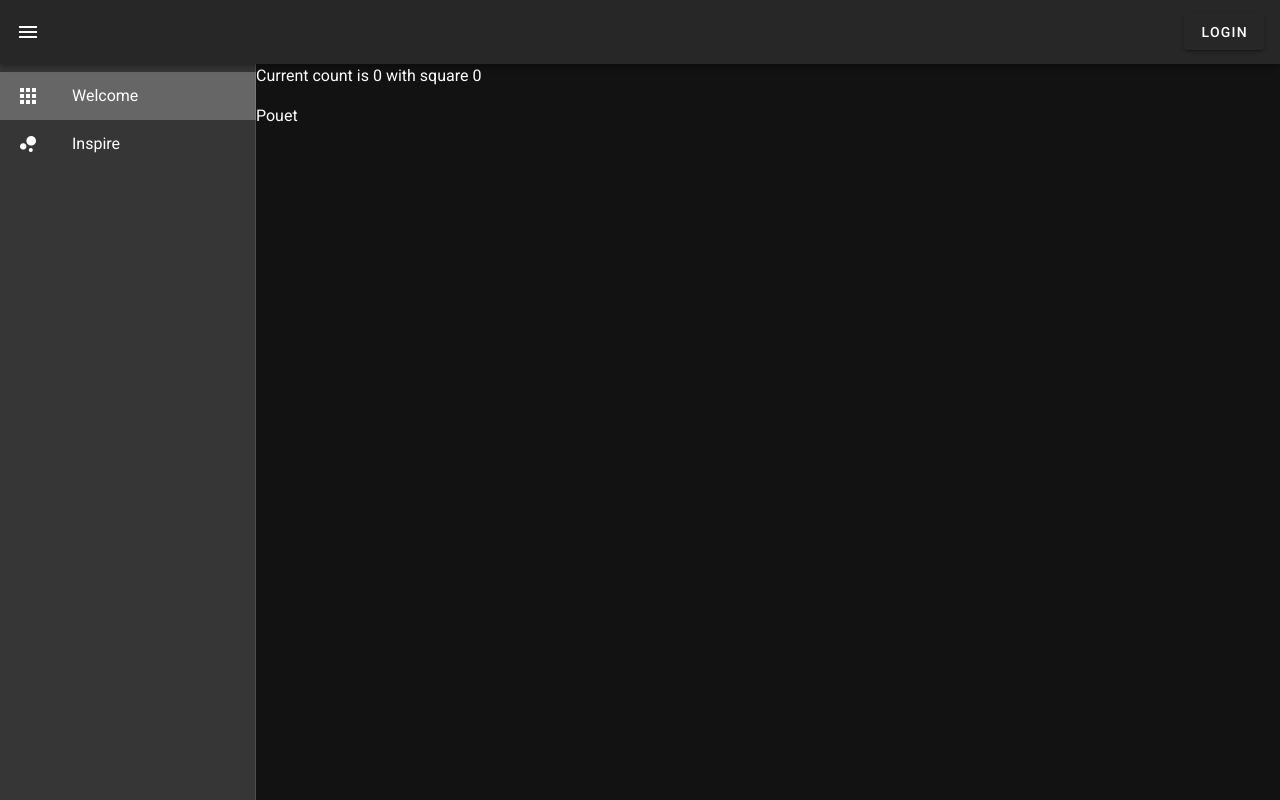
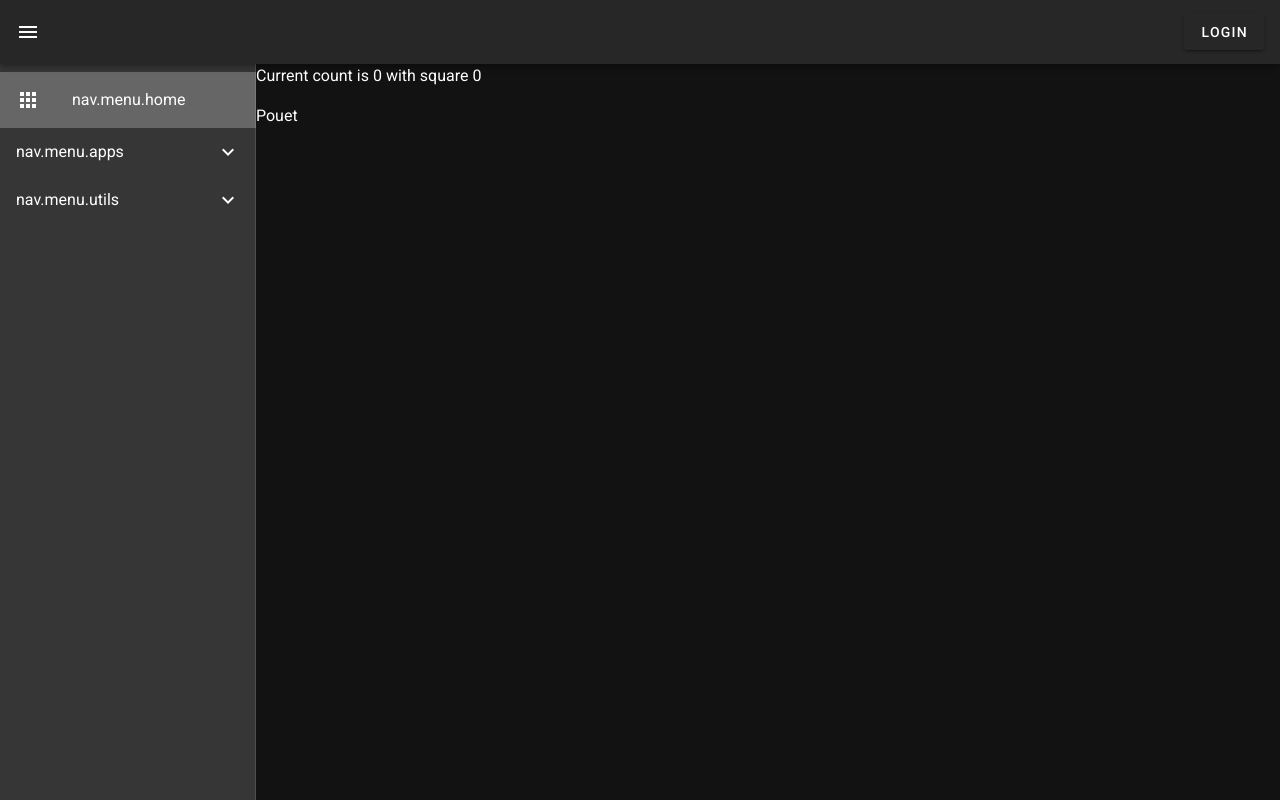
Before and after one commit to Al-un/alun-app, a Nuxt app: page / in a window 1280 px wide. Both pictures are taken after a click on the button 28 px from the left and 32 px from the top of the page. Built offline with nearby package versions, Linux system fonts and the light colour scheme.

Commit message:
feat: add basic navigation

```diff
--- a/layouts/default.vue
+++ b/layouts/default.vue
@@ -2,20 +2,44 @@
   <v-app :dark="dark">
     <v-navigation-drawer v-model="drawer" app clipped>
       <v-list>
-        <v-list-item
-          v-for="(item, i) in items"
-          :key="i"
-          :to="item.to"
-          router
-          exact
-        >
-          <v-list-item-action>
-            <v-icon>{{ item.icon }}</v-icon>
-          </v-list-item-action>
-          <v-list-item-content>
-            <v-list-item-title v-text="item.title" />
-          </v-list-item-content>
+        <v-list-item to="/" router exact>
+          <v-list-item-icon>
+            <v-icon>mdi-apps</v-icon>
+          </v-list-item-icon>
+          <v-list-item-title>{{ $t('nav.menu.home') }}</v-list-item-title>
         </v-list-item>
+
+        <v-list-group>
+          <template v-slot:activator>
+            <v-list-item-title>{{ $t('nav.menu.apps') }}</v-list-item-title>
+          </template>
+
+          <v-list-item
+            v-for="(app, idx) in apps"
+            :key="idx"
+            :to="app.to"
+            router
+            exact
+          >
+            <v-list-item-title>{{ $t(app.i18n) }}</v-list-item-title>
+          </v-list-item>
+        </v-list-group>
+
+        <v-list-group>
+          <template v-slot:activator>
+            <v-list-item-title>{{ $t('nav.menu.utils') }}</v-list-item-title>
+          </template>
+
+          <v-list-item
+            v-for="(util, idx) in utils"
+            :key="idx"
+            :to="util.to"
+            router
+            exact
+          >
+            <v-list-item-title>{{ $t(util.i18n) }}</v-list-item-title>
+          </v-list-item>
+        </v-list-group>
       </v-list>
     </v-navigation-drawer>
 
@@ -44,18 +68,19 @@ export default {
     return {
       dark: true,
       drawer: false,
-      items: [
+      apps: [
         {
-          icon: 'mdi-apps',
-          title: 'Welcome',
-          to: '/'
-        },
+          i18n: 'nav.menu.apps.memos',
+          to: '/apps/memos/'
+        }
+      ],
+      utils: [
         {
-          icon: 'mdi-chart-bubble',
-          title: 'Inspire',
-          to: '/inspire'
+          i18n: 'nav.menu.utils.colours',
+          to: '/utilities/colours'
         }
-      ]
+      ],
+      panels: []
     }
   },
 
```
